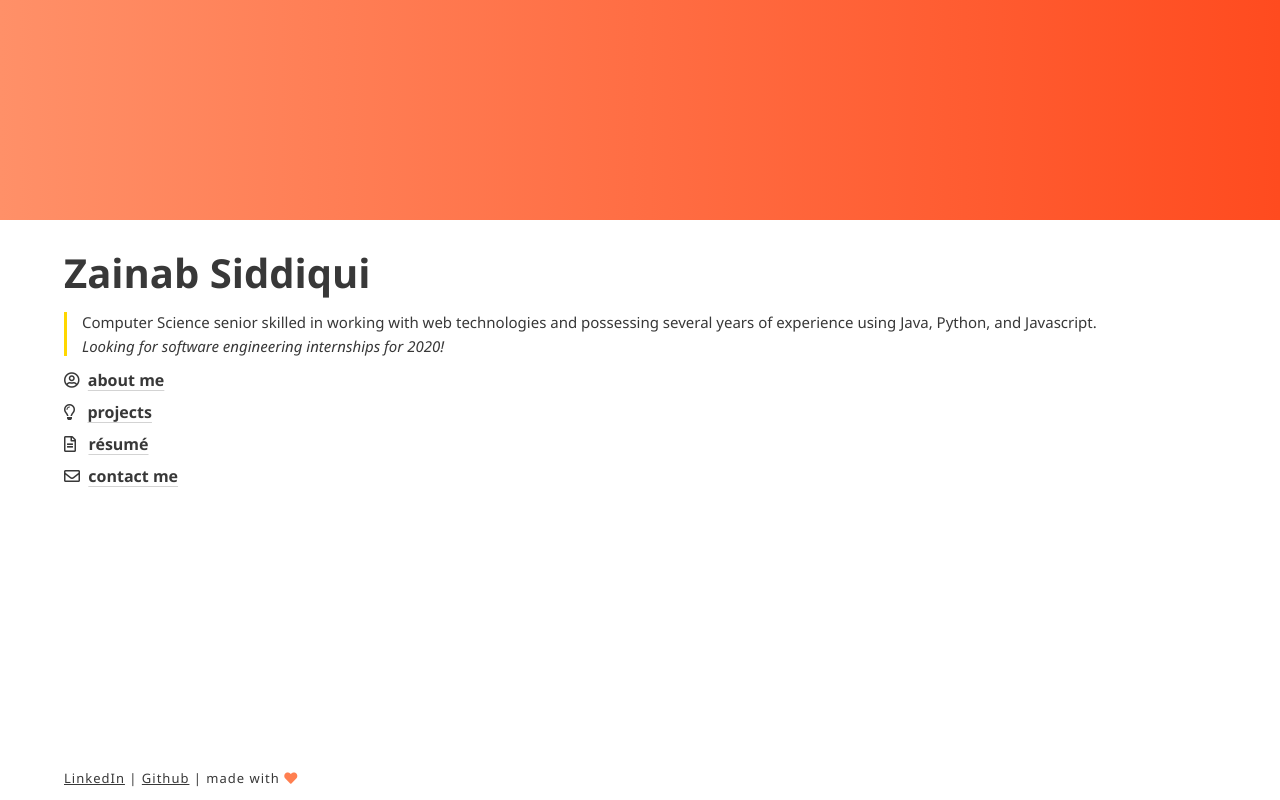
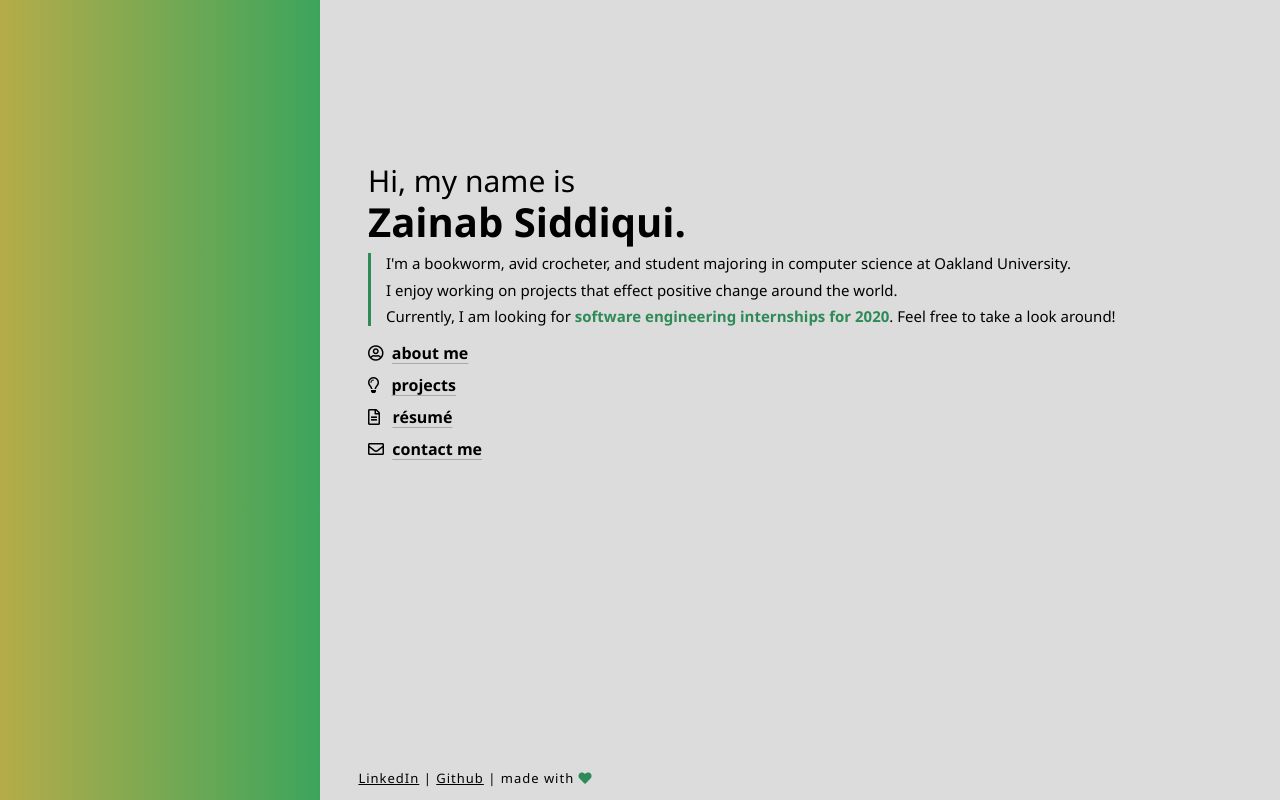
Before and after one commit to zainabsiddiqui/personal-website, a plain HTML site: page index.html in a window 1280 px wide. Drawn offline with Linux system fonts and the light colour scheme.

Commit message:
Major styling changes!

```diff
--- a/apps/css/about.css
+++ b/apps/css/about.css
@@ -47,10 +47,11 @@ a:active {
 }
 
 .boxed {
-	border: 0.5px solid #DAA520;
+	border: 0.5px solid #B22222;
 	display: inline;
 	padding: 6px;
-	background: #FFD700;
+	background: #B22222;
+	color: white;
 }
 
 .boxed a {
--- a/index.html
+++ b/index.html
@@ -8,20 +8,26 @@
 </head>
 <body>
 
+<section class = "container">
+	<div class = "one">
 
-<header>
+	</div>
+
+<div class = "two">
+	<header>
+
 </header>
 
-<div>
-
 	<div>
-		<p class = "name-header">Zainab Siddiqui</p>
+		<p class = "name-header greeting">Hi, my name is</p>
+		<p class = "name-header">Zainab Siddiqui.</p>
 	</div>
 
 	<div class = description>
 		<blockquote>
-		<p>Computer Science senior skilled in working with web technologies and possessing several years of experience using Java, Python, and Javascript.</p>
-		<p class = "looking-for"><em>Looking for software engineering internships for 2020!</em></p>
+		<p class = "tidbit">I'm a bookworm, avid crocheter, and student majoring in computer science at Oakland University.</p>
+		<p class = "tidbit">I enjoy working on projects that effect positive change around the world.</p>
+		<p class = "tidbit">Currently, I am looking for <strong class = "seeking">software engineering internships for 2020</strong>. Feel free to take a look around!</p>
 	</blockquote>
 	</div>
 	<div class = "paths">
@@ -31,13 +37,17 @@
 		<p><i class = "far fa-envelope"></i>&nbsp&nbsp<a href="mailto:zainabsiddiqui@oakland.edu" class = "under">contact me</a></p>
 	</div>
 
-</div>
-
-
-<footer>
+	<footer>
 	<p class = "links"><a target = "_blank" href = "https://www.linkedin.com/in/zainab-siddiqui/">LinkedIn</a> | <a target = "_blank" href = "http://www.github.com/zainabsiddiqui">Github</a> | made with <i class = "fas fa-heart"></i></p>
 </footer>
 
 
+</div>
+
+
+
+</section>
+
+
 </body>
 </html>
--- a/portfolio.css
+++ b/portfolio.css
@@ -2,21 +2,54 @@ body {
 	margin: 0;
 	padding: 0;
 	font-family: 'Segoe UI', sans serif;
-	color: #383838;
+	/*color: #383838;*/
+	background-color: #DCDCDC;
+}
+
+
+.container {
+    width: 100%;
+    height: 200px;
+/*    background: aqua;*/
+	margin: auto;
+/*    padding: 10px;
+*/}
+.one {
+    width: 25%;
+    height: 100vh;
+    background: #3CA55C;  /* fallback for old browsers */
+background: -webkit-linear-gradient(to right, #B5AC49, #3CA55C);  /* Chrome 10-25, Safari 5.1-6 */
+background: linear-gradient(to right, #B5AC49, #3CA55C); /* W3C, IE 10+/ Edge, Firefox 16+, Chrome 26+, Opera 12+, Safari 7+ */
+
+    float: left;
+}
+.two {
+    margin-left: 25%;
+    height: 200px;
 }
 
 header {
-	background: #ff4b1f;  /* fallback for old browsers */
-	background: -webkit-linear-gradient(to right, #ff9068, #ff4b1f);  /* Chrome 10-25, Safari 5.1-6 */
-	background: linear-gradient(to right, #ff9068, #ff4b1f); /* W3C, IE 10+/ Edge, Firefox 16+, Chrome 26+, Opera 12+, Safari 7+ */
-	height: 220px;
+	/*background: #ff4b1f;   fallback for old browsers */
+	/*background: -webkit-linear-gradient(to right, #ff9068, #ff4b1f);  /* Chrome 10-25, Safari 5.1-6 */
+	/*background: linear-gradient(to right, #ff9068, #ff4b1f);  W3C, IE 10+/ Edge, Firefox 16+, Chrome 26+, Opera 12+, Safari 7+ */
+	height: 150px;
 }
 .name-header {
 	padding: 0 5% 0 5%;
 	font-size: 40px;
 	font-weight: bold;
-	line-height: 25px;
+	line-height: 1px;
 }
+
+.seeking {
+	color: #2E8B57;
+}
+
+.greeting {
+	font-size: 30px;
+	font-weight:normal;
+}
+
 
 .paths {
 	font-weight: 600;
@@ -24,17 +57,18 @@ header {
 	font-size: 16px;
 	text-transform: lowercase;
 	line-height: 4px;
+	margin-top: 2%;
 }
 
 .under {
-  -webkit-text-decoration: #D3D3D3 solid underline;
-  text-decoration: #D3D3D3 solid underline;
+  -webkit-text-decoration: #A9A9A9 solid underline;
+  text-decoration: #A9A9A9 solid underline;
   -webkit-text-underline-position: under;
   text-underline-position: under;
 }
 
 footer {
-	padding: 0 5% 0 5%;
+	padding: 0 5% 0 3%;
 	font-size: 13px;
 	position: fixed;
 	bottom: 0;
@@ -46,24 +80,25 @@ blockquote {
   margin-left: 0;
   width: 100%;
   padding-left: 15px;
-  border-left: 3px solid #FFD700;
+  border-left: 3px solid #2E8B57;
+}
+
+.tidbit {
+	margin-top: -1%;
 }
 
 
 
 .fas {
-	color: #FF7F50;
+	color: #2E8B57;
 }
 
 .description {
-	margin-top: -1%;
+	margin-top: 4%;
 	padding: 0 5% 0 5%;
 	font-size: 15px;
 }
 
-.looking-for {
-	margin-top: -1%;
-}
 
 a:link {
     color: inherit;
```
Also changed, not shown: about.html (+2 -2 lines), resume.html (+1 -1 lines), 2 other files.
